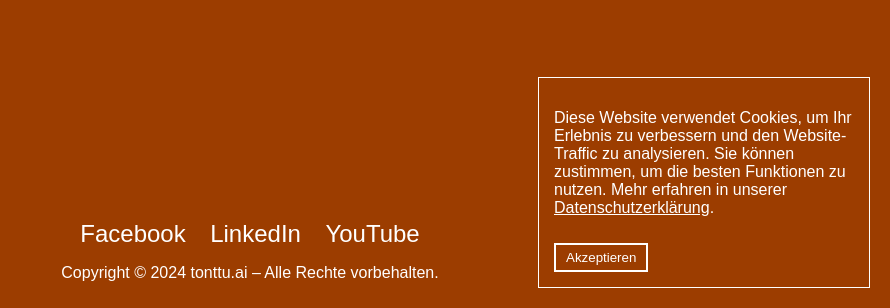
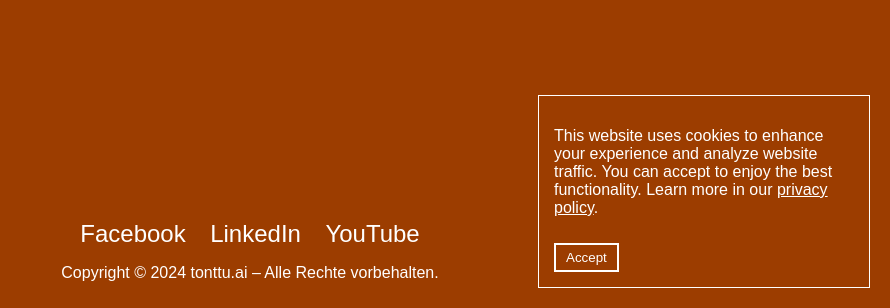
Before and after one commit to tonttu-ai/tonttu-ai-website, a plain HTML site: page index.html in a window 1280 px wide. Shown: the part 492-800 px from the top of the page, without its empty margins (390-1280 px from the left). Drawn offline with Linux system fonts and the light colour scheme.

Commit message:
Update index.html
* adds IT and FR to cookie banner
* improves get in touch button functionality

```diff
--- a/index.html
+++ b/index.html
@@ -86,6 +86,34 @@
             const cookieBanner = document.querySelector('.cookie-banner');
             const acceptButton = cookieBanner.querySelector('button');
 
+            // Multi-language support for the cookie banner
+            const messages = {
+                en: {
+                    text: 'This website uses cookies to enhance your experience and analyze website traffic. You can accept to enjoy the best functionality. Learn more in our <a href="#" style="color: #FFFFFF; text-decoration: underline;">privacy policy</a>.',
+                    button: 'Accept'
+                },
+                de: {
+                    text: 'Diese Website verwendet Cookies, um Ihr Erlebnis zu verbessern und den Website-Traffic zu analysieren. Sie können zustimmen, um die besten Funktionen zu nutzen. Mehr erfahren in unserer <a href="#" style="color: #FFFFFF; text-decoration: underline;">Datenschutzerklärung</a>.',
+                    button: 'Akzeptieren'
+                },
+                it: {
+                    text: 'Questo sito utilizza i cookie per migliorare la tua esperienza e analizzare il traffico del sito. Puoi accettare per godere della migliore funzionalità. Scopri di più nella nostra <a href="#" style="color: #FFFFFF; text-decoration: underline;">informativa sulla privacy</a>.',
+                    button: 'Accetta'
+                },
+                fr: {
+                    text: 'Ce site utilise des cookies pour améliorer votre expérience et analyser le trafic du site. Vous pouvez accepter pour profiter de la meilleure fonctionnalité. En savoir plus dans notre <a href="#" style="color: #FFFFFF; text-decoration: underline;">politique de confidentialité</a>.',
+                    button: 'Accepter'
+                }
+            };
+
+            // Detect browser language
+            const userLang = navigator.language.slice(0, 2);
+            const lang = messages[userLang] ? userLang : 'en';
+
+            // Set the text for the cookie banner
+            cookieBanner.querySelector('p').innerHTML = messages[lang].text;
+            acceptButton.textContent = messages[lang].button;
+
             // Check if the user has already accepted cookies
             if (!localStorage.getItem('cookiesAccepted')) {
                 cookieBanner.style.display = 'block';
@@ -106,7 +134,7 @@
     </header>
     <div class="content">
         <h1>tonttu.ai</h1>
-        <button>Get in Touch</button>
+        <button onclick="window.location.href='mailto:sebastian@tonttu.ai?subject=Please%20tell%20me%20more&body=Hi%20Sebastian,%20I%20would%20like%20to%20know%20more%20about%20this%20venture!'">Get in Touch</button>
     </div>
     <footer>
         <div class="social-icons">
@@ -117,8 +145,8 @@
         <p>Copyright &copy; 2024 tonttu.ai – Alle Rechte vorbehalten.</p>
     </footer>
     <div class="cookie-banner" style="display: none;">
-        <p>Diese Website verwendet Cookies, um Ihr Erlebnis zu verbessern und den Website-Traffic zu analysieren. Sie können zustimmen, um die besten Funktionen zu nutzen. Mehr erfahren in unserer <a href="#" style="color: #FFFFFF; text-decoration: underline;">Datenschutzerklärung</a>.</p>
-        <button>Akzeptieren</button>
+        <p></p>
+        <button></button>
     </div>
 </body>
 </html>
```
